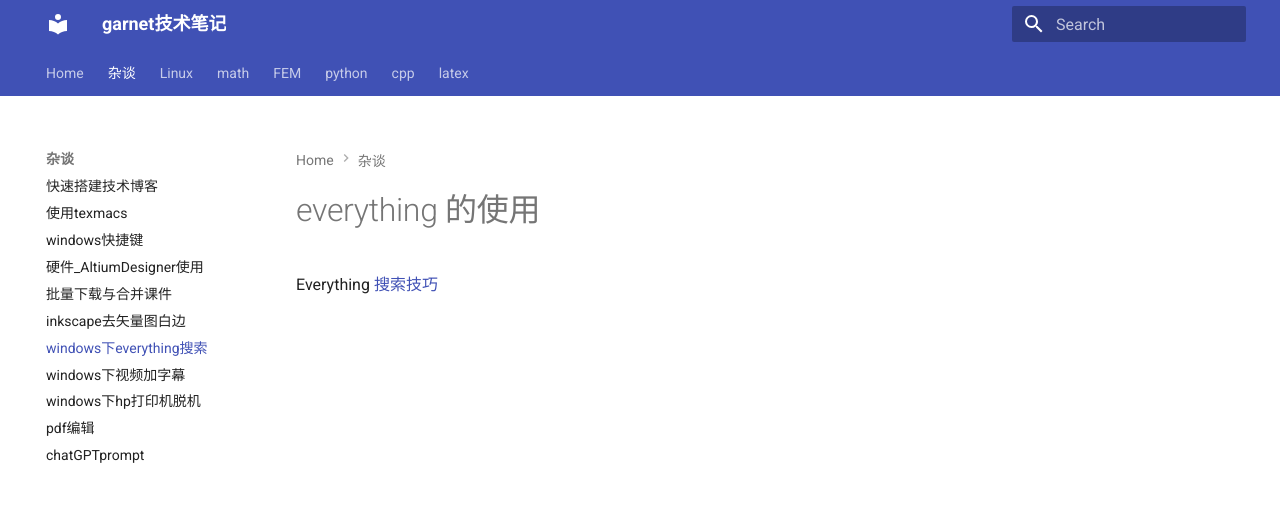
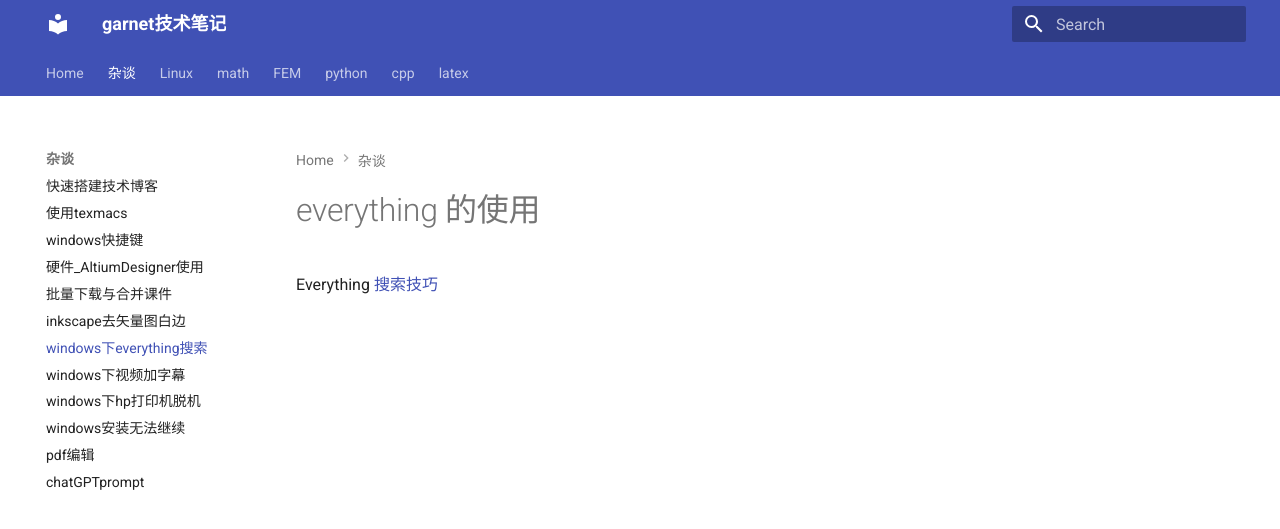
Before and after one commit to ymma98/technotes, an MkDocs documentation site: the page built from docs/杂谈/windows_everything的使用.md, in a window 1280 px wide. Shown: the top 529 px of the page. Built offline with MkDocs 1.6.1 and Material for MkDocs 9.7.7, drawn with Linux system fonts in a browser that asks for light colours.

Commit message:
Update mkdocs.yml

```diff
--- a/mkdocs.yml
+++ b/mkdocs.yml
@@ -11,6 +11,7 @@ nav:
       - windows下everything搜索: 杂谈/windows_everything的使用.md
       - windows下视频加字幕: 杂谈/windows_视频加字幕.md
       - windows下hp打印机脱机: 杂谈/windows_hp打印机脱机.md
+      - windows安装无法继续: 杂谈/windows安装无法继续.md
       - pdf编辑: 杂谈/pdf编辑.md
       - chatGPTprompt: 杂谈/chatGPT_prompt.md
   - Linux:
```
